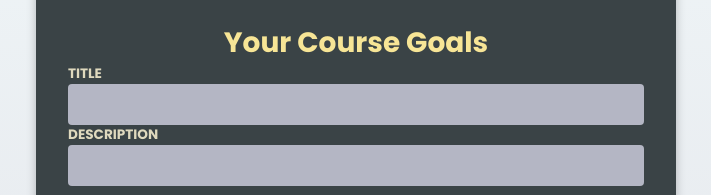
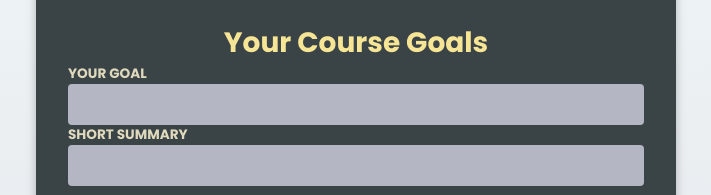
Before and after one commit to FionaDmello/react-ts, a React (Vite) app in the folder react-ts-basics/: page / in a window 1280 px wide. Shown: the part 162-357 px from the top of the page, without its empty margins (284-995 px from the left). Built offline with nearby package versions, Linux system fonts and the light colour scheme.

Commit message:
clarified example of how to extract form data using the formdata object

```diff
--- a/react-ts-basics/src/App.tsx
+++ b/react-ts-basics/src/App.tsx
@@ -2,7 +2,7 @@ import Header from "./components/Header";
 import CourseGoalList from "./components/CourseGoalList";
 import AddCourseGoal from "./components/AddCourseGoal";
 import goalsImg from "./assets/goals.jpg";
-import { useState } from "react";
+import { type FormEvent, useState } from "react";
 
 export type CourseGoal = {
   id: number;
@@ -18,8 +18,17 @@ export default function App() {
   // this will also allow the appropriate type to be set on the variable going forward, else TS will keep throwing problems
   const [goals, setGoals] = useState<CourseGoal[]>([]);
 
-  const addGoalHandler = () => {
-    //when the new state depends on the old state use the following pattern to update state
+  const addGoalHandler = (event: FormEvent<HTMLFormElement>) => {
+    event.preventDefault();
+
+    // this is a DOM method, receives the DOM element (in our case, the form element),
+    // and gives us easy access to the form data through it
+    // we need to use event.currentTarget to make sure we pass the appropriate form to the object
+    // the type of the event object has to be updated (extended) to mention the type of the element we are expecting
+    // the HTMLFormElement type is made available via the lib property in tsconfig!
+    new FormData(event.currentTarget);
+
+    /*
     setGoals((prevGoals) => {
       const newGoal: CourseGoal = {
         id: Math.random(),
@@ -28,6 +37,7 @@ export default function App() {
       };
       return [...prevGoals, newGoal];
     });
+    */
   };
 
   const deleteGoalHandler: (id: number) => void = (id) => {
--- a/react-ts-basics/src/components/AddCourseGoal.tsx
+++ b/react-ts-basics/src/components/AddCourseGoal.tsx
@@ -1,17 +1,25 @@
+import { type FormEvent } from "react";
+
 type AddCourseGoalProps = {
-  onAddGoal: () => void;
+  onAddGoal: (event: FormEvent<HTMLFormElement>) => void;
 };
+
+// there are 3 ways in react through which you can access the user input
+// 1. State and 2 way binding
+// 2. using FormData object
+// 3. using useRef
+// check out the onAddGoal Handler in addition to the following to understand what exactly is required for this
 
 const AddCourseGoal = ({ onAddGoal }: AddCourseGoalProps) => {
   return (
     <>
-      <form onSubmit={onAddGoal}>
+      <form onSubmit={(event: FormEvent<HTMLFormElement>) => onAddGoal(event)}>
         <div>
-          <label htmlFor="courseTitle">Title</label>
+          <label htmlFor="courseTitle">Your Goal</label>
           <input id="courseTitle" type="text" />
         </div>
         <div>
-          <label htmlFor="courseDescription">Description</label>
+          <label htmlFor="courseDescription">Short Summary</label>
           <input id="courseTitle" type="text" />
         </div>
         <div>
```
